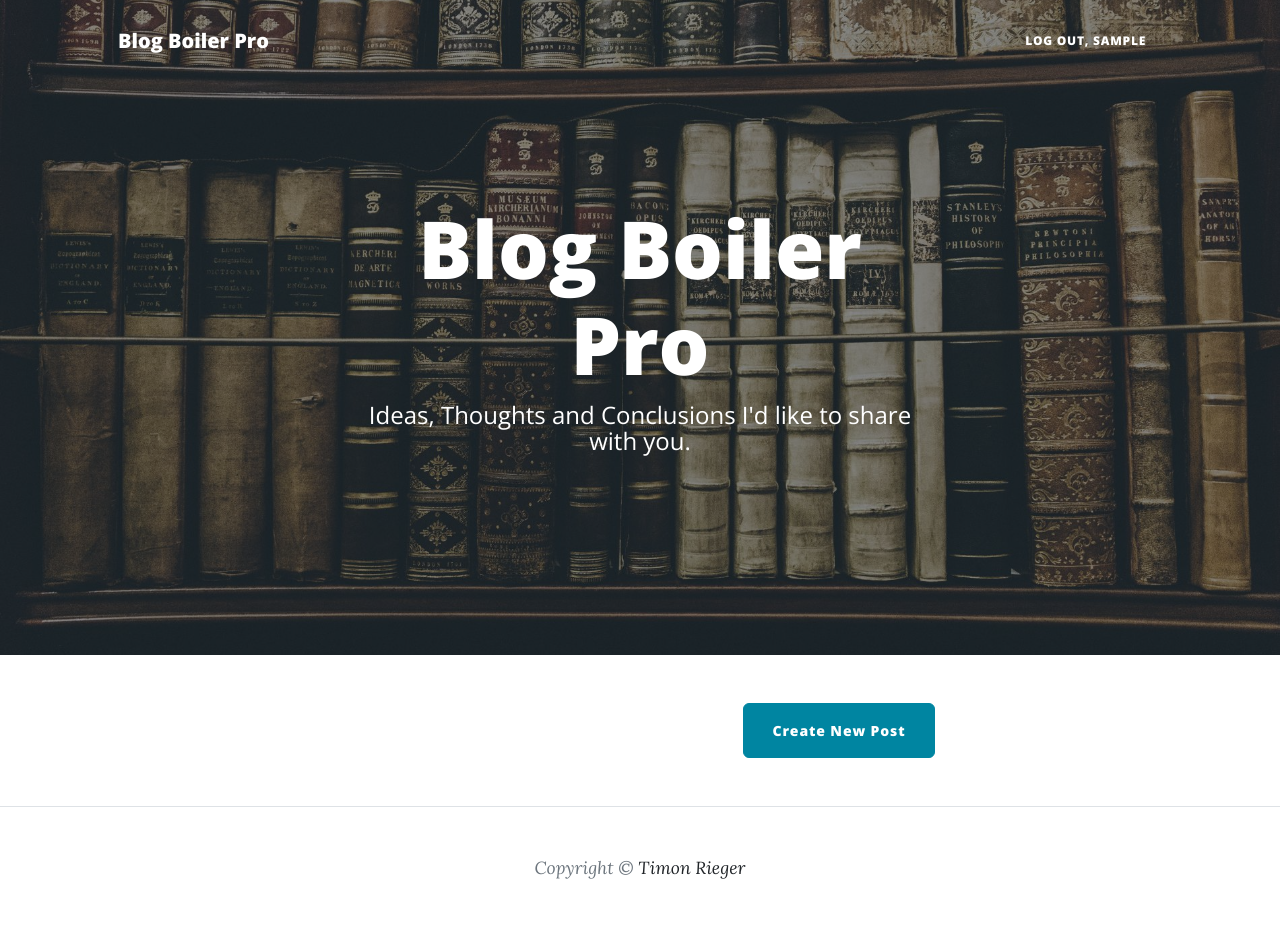
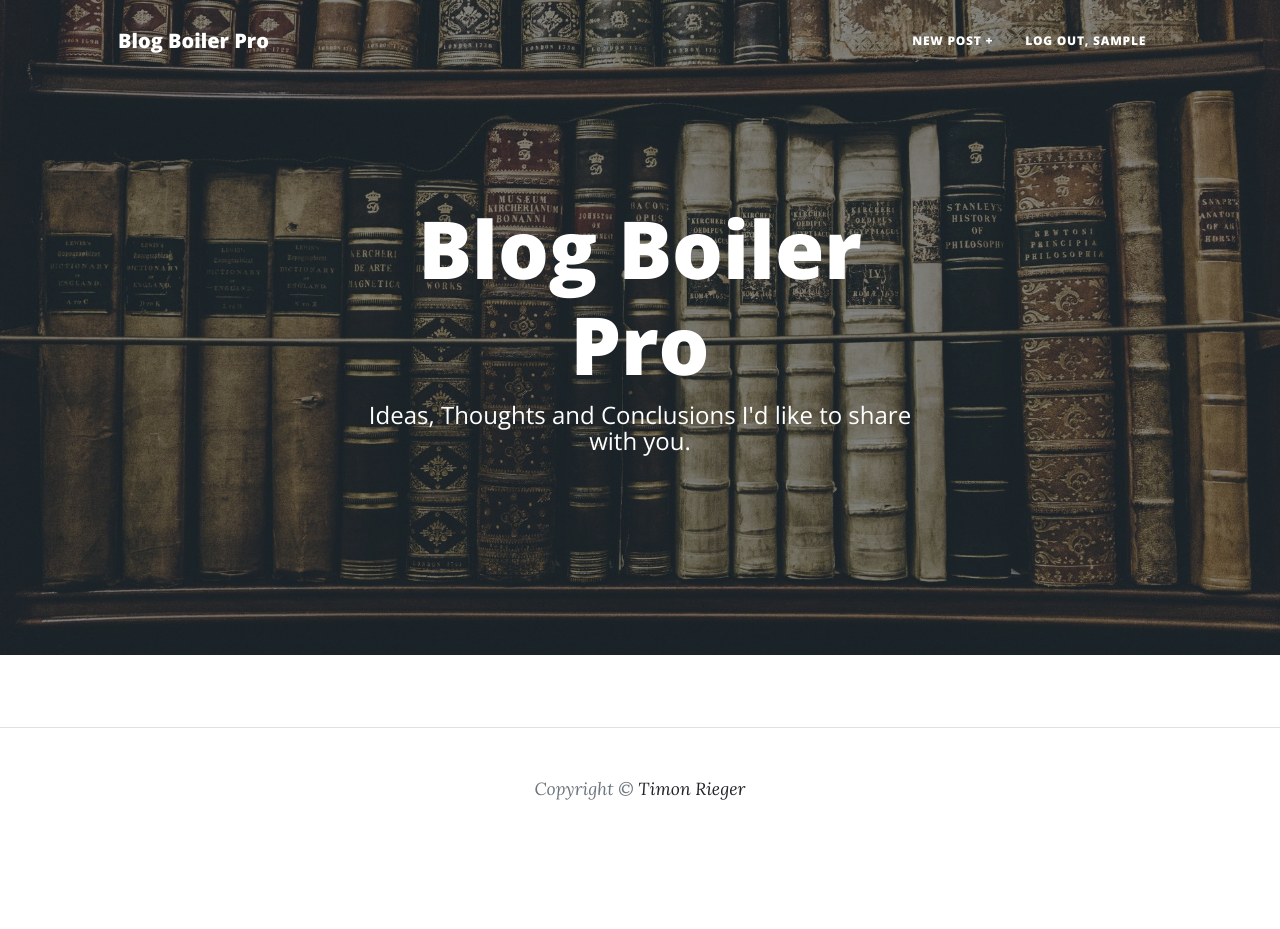
Before and after one commit to timonrieger/blog, a Flask app: page / in a window 1280 px wide. After the commit the page ends 800 px from the top, so only its background shows below. Run offline with Flask 3, Linux system fonts and the light colour scheme; a user stored in the database is signed in; tables that the repository leaves empty hold one stand-in row (values such as "Sample post"); parts of the project's set-up code (start-up, migrations or seed data) failed here and were passed over; some libraries are stand-ins or nearby versions.

Commit message:
style: move new post link in navbar

```diff
--- a/templates/index.html
+++ b/templates/index.html
@@ -46,17 +46,6 @@
       <hr class="my-4" />
       {% endfor %}
 
-      <!-- New Post -->
-      {% if current_user.admin %}
-      <div class="d-flex justify-content-end mb-4">
-        <a
-          class="btn btn-primary float-right"
-          href="{{url_for('new_post')}}"
-          >Create New Post</a
-        >
-      </div>
-      {% endif %}
-
       <!-- Pager-->
       <div class="d-flex justify-content-end mb-4" style="gap: 10px;">
           {% if page > 1 %}
--- a/templates/layout.html
+++ b/templates/layout.html
@@ -77,6 +77,16 @@
                 >
               </li>
             {% else %}
+              <!-- New Post -->
+              {% if current_user.admin %}
+              <li class="nav-item">
+                  <a
+                    class="nav-link px-lg-3 py-3 py-lg-4"
+                    href="{{url_for('new_post')}}"
+                    >New Post &#43;</a
+                  >
+              </li>
+              {% endif %}
               <li class="nav-item">
                 <a
                   class="nav-link px-lg-3 py-3 py-lg-4"
```
